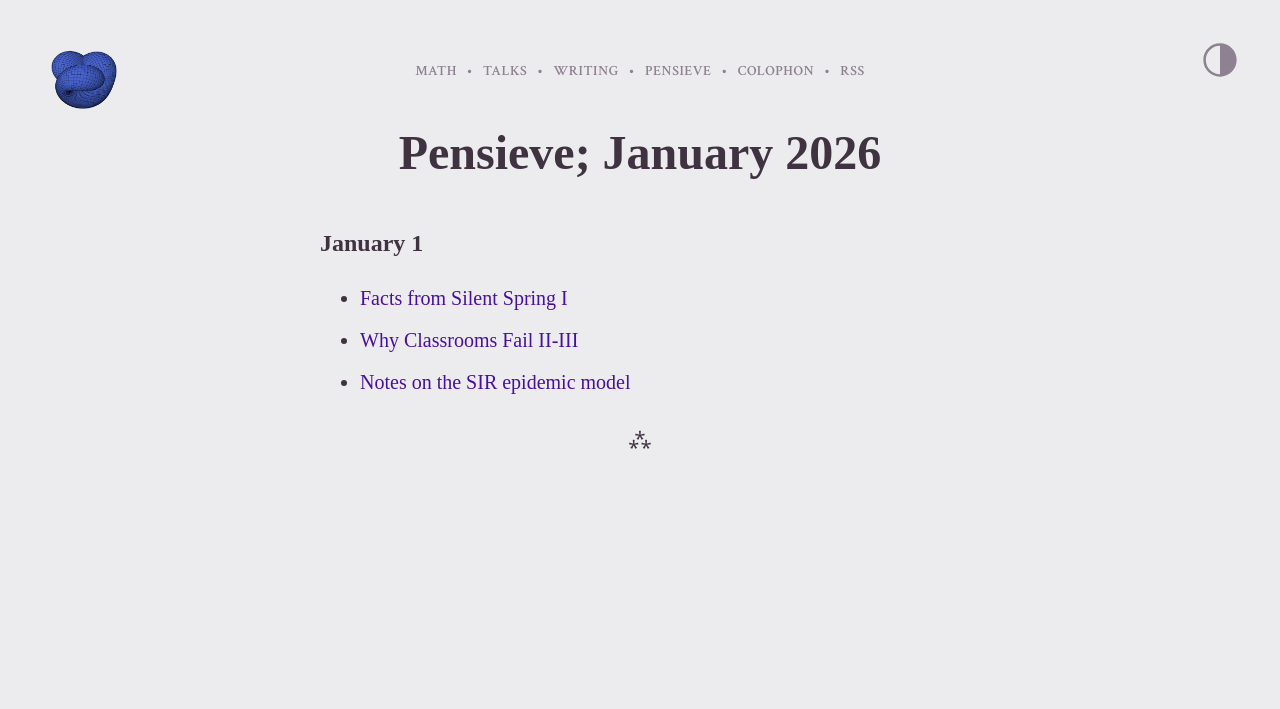
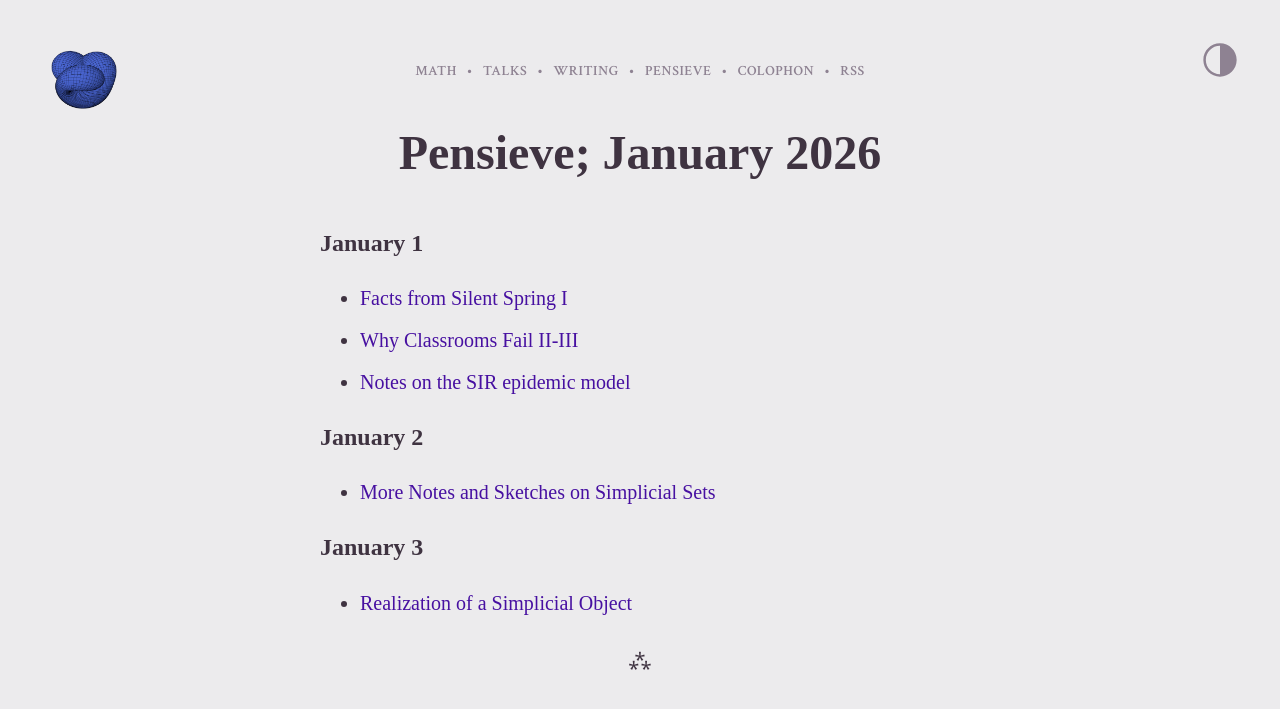
Before and after one commit to williamrygao/williamrygao.github.io, a Jekyll site: the page built from pensieve/2026-01/2026-01.md, in a window 1280 px wide. Shown: the top 709 px of the page. Built offline with Jekyll 4.4.1, drawn with Linux system fonts in a browser that asks for light colours.

Commit message:
January 2-3

```diff
--- a/pensieve/2026-01/2026-01.md
+++ b/pensieve/2026-01/2026-01.md
@@ -10,4 +10,10 @@ title: Pensieve; January 2026
 * [Why Classrooms Fail II-III](/pensieve/2026-01/2026-01-01-classrooms2-3.html)
 * [Notes on the SIR epidemic model](/pensieve/2026-01/2026-01-01-sir.pdf)
 
+## January 2
+* [More Notes and Sketches on Simplicial Sets](/pensieve/2026-01/2026-01-02-more-simplicial-sets.pdf)
+
+## January 3
+* [Realization of a Simplicial Object](/pensieve/2026-01/2026-01-02-realization-simplicial.pdf)
+
 ---
```
Also changed, not shown: 2 other files.
